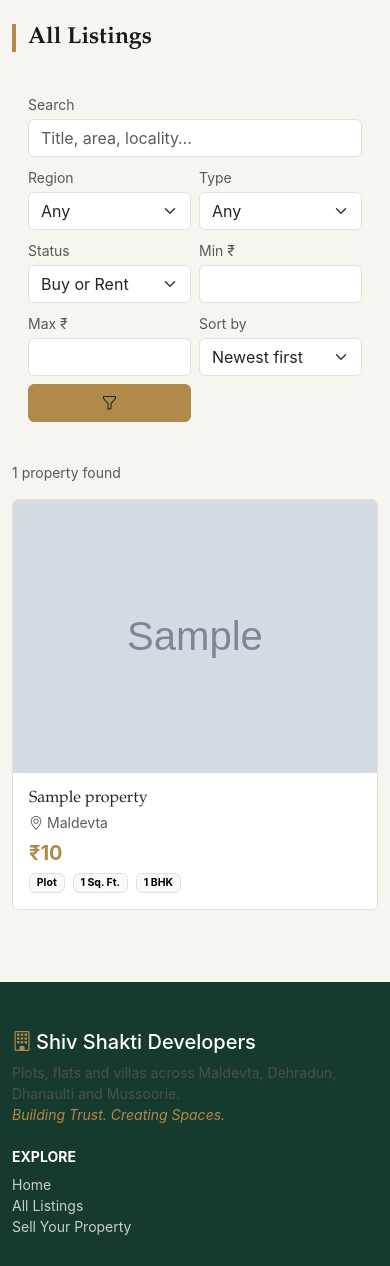
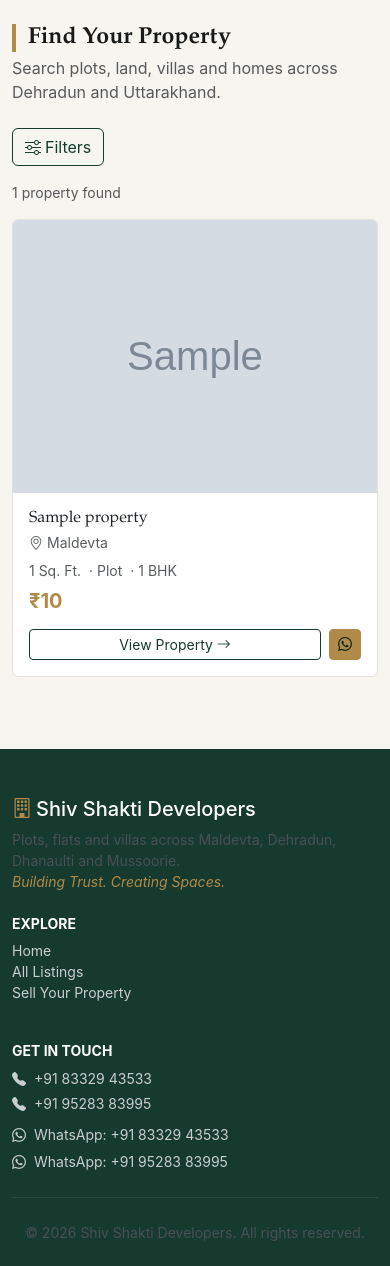
Before and after one commit to rahulbaliyan/property-portal, a Django app: page /properties/ in a window 390 px wide. Shown: the part 111-1377 px from the top of the page. After the commit the page ends 1352 px from the top, so only its background shows below. Run offline with Django 5.2, Linux system fonts and the light colour scheme; tables that the repository leaves empty hold one stand-in row (values such as "Sample post"); grey boxes marked "Sample" are stand-in pictures.

Commit message:
Phase 4: redesign property card, mobile filter drawer, more filters
Card redesign moves the status label off the image (no more badge
clutter) into a plain eyebrow line, adds an explicit "View Property"
CTA plus a per-property WhatsApp quick-action, and drops the ecommerce-
style badge row for a plain spec line. Shared by home and listings, so
both pages pick it up.

Listings page adds Bedrooms and Featured filters (is_featured already
existed as a field, just wasn't sortable), and the filter bar becomes
a real bottom-sheet drawer on mobile via Bootstrap's native responsive
offcanvas (offcanvas-bottom + offcanvas-lg) — no custom JS needed, and
no duplicated markup between the mobile/desktop versions.

Co-Authored-By: Claude Sonnet 5 <noreply@anthropic.com>

```diff
--- a/properties/views.py
+++ b/properties/views.py
@@ -38,6 +38,7 @@ def property_list(request):
     region = request.GET.get("region", "")
     property_type = request.GET.get("property_type", "")
     listing_intent = request.GET.get("listing_intent", "")
+    bedrooms_raw = request.GET.get("bedrooms", "").strip()
     min_price_raw = request.GET.get("min_price", "").strip()
     max_price_raw = request.GET.get("max_price", "").strip()
     sort = request.GET.get("sort", "newest")
@@ -55,6 +56,16 @@ def property_list(request):
     if listing_intent in Property.ListingIntent.values:
         qs = qs.filter(listing_intent=listing_intent)
 
+    # "4" means exactly 4, "4+" means 4 or more — matches how bedroom
+    # counts are conventionally searched (a 5BHK buyer still wants to
+    # see it under a "4+" filter, not just literal 4BHK listings).
+    if bedrooms_raw.rstrip("+").isdigit():
+        bedrooms = int(bedrooms_raw.rstrip("+"))
+        if bedrooms_raw.endswith("+"):
+            qs = qs.filter(bedrooms__gte=bedrooms)
+        else:
+            qs = qs.filter(bedrooms=bedrooms)
+
     min_price = _parse_decimal(min_price_raw)
     if min_price is not None:
         qs = qs.filter(price__gte=min_price)
@@ -66,8 +77,10 @@ def property_list(request):
         "price_asc": "price",
         "price_desc": "-price",
         "newest": "-created_at",
+        "featured": "-is_featured",
     }
-    qs = qs.order_by(sort_map.get(sort, "-created_at"))
+    order = sort_map.get(sort, "-created_at")
+    qs = qs.order_by(order, "-created_at") if order != "-created_at" else qs.order_by(order)
 
     paginator = Paginator(qs, 12)
     page_obj = paginator.get_page(request.GET.get("page"))
@@ -77,11 +90,13 @@ def property_list(request):
         "regions": Property.Region.choices,
         "property_types": Property.PropertyType.choices,
         "listing_intents": Property.ListingIntent.choices,
+        "bedroom_options": [1, 2, 3, "4+"],
         "filters": {
             "q": q,
             "region": region,
             "property_type": property_type,
             "listing_intent": listing_intent,
+            "bedrooms": bedrooms_raw,
             "min_price": min_price_raw,
             "max_price": max_price_raw,
             "sort": sort,
--- a/static/css/style.css
+++ b/static/css/style.css
@@ -171,6 +171,18 @@ h1, h2, h3 {
   top: 0.75rem;
   right: 0.75rem;
 }
+.property-card-media-link { display: block; }
+.property-card .card-body { position: relative; }
+.property-card-eyebrow {
+  font-size: 0.7rem;
+  font-weight: 700;
+  letter-spacing: 0.06em;
+  text-transform: uppercase;
+  color: var(--slate);
+  margin-bottom: 0.35rem;
+}
+.property-card-eyebrow i { font-size: 0.5rem; margin-right: 0.4rem; vertical-align: middle; }
+.property-card-specs { line-height: 1.4; }
 
 .section-title {
   font-weight: 700;
@@ -197,11 +209,16 @@ h1, h2, h3 {
 
 .sticky-inquiry { position: sticky; top: 5.5rem; }
 
-/* Filter bar */
+/* Filter bar — a Bootstrap responsive offcanvas: a real bottom-sheet
+   drawer below the lg breakpoint, a normal inline block above it. */
 .filter-bar {
   background-color: var(--bg-soft);
   border-radius: var(--radius-md);
 }
+@media (min-width: 992px) {
+  .filter-offcanvas .offcanvas-body { padding: 0; }
+}
+.filter-offcanvas .offcanvas-body { max-height: 70vh; overflow-y: auto; }
 
 /* Trust stats strip */
 .trust-stats {
--- a/templates/properties/_card.html
+++ b/templates/properties/_card.html
@@ -1,7 +1,7 @@
 {% load static %}
 <div class="col-sm-6 col-lg-4">
-  <a href="{{ property.get_absolute_url }}" class="text-decoration-none text-reset">
-    <div class="card property-card position-relative">
+  <div class="card property-card h-100">
+    <a href="{{ property.get_absolute_url }}" class="property-card-media-link" tabindex="-1" aria-hidden="true">
       {% with img=property.images.all|first %}
       <div class="card-img-wrap">
         {% if img %}
@@ -18,31 +18,35 @@
         {% endif %}
       </div>
       {% endwith %}
+    </a>
+    <div class="card-body">
       {% if property.status == "under_negotiation" %}
-        <span class="badge text-bg-warning badge-status-sold">Under Negotiation</span>
+        <p class="property-card-eyebrow text-warning-emphasis"><i class="bi bi-circle-fill"></i>Under Negotiation</p>
       {% elif property.listing_intent == "rent" %}
-        <span class="badge text-bg-light border badge-status-sold">For Rent</span>
+        <p class="property-card-eyebrow"><i class="bi bi-circle-fill"></i>For Rent</p>
       {% endif %}
-      <div class="card-body">
-        <div class="d-flex justify-content-between align-items-start mb-1">
-          <h3 class="h6 mb-0 text-truncate">{{ property.title }}</h3>
-        </div>
+      <h3 class="h6 mb-1">
+        <a href="{{ property.get_absolute_url }}" class="stretched-link text-reset text-decoration-none">{{ property.title }}</a>
+      </h3>
       <p class="small text-muted mb-2">
         <i class="bi bi-geo-alt me-1"></i>{{ property.get_region_display }}
       </p>
+      <p class="property-card-specs small text-muted mb-2">
+        {{ property.area_value|floatformat:0 }} {{ property.get_area_unit_display }}
+        <span class="mx-1">&middot;</span>{{ property.get_property_type_display }}
+        {% if property.bedrooms %}<span class="mx-1">&middot;</span>{{ property.bedrooms }} BHK{% endif %}
+      </p>
       {% if property.public_price %}
-          <p class="price h5 mb-2">&#8377;{{ property.public_price|floatformat:0 }}</p>
+        <p class="price h5 mb-3">&#8377;{{ property.public_price|floatformat:0 }}</p>
       {% else %}
-          <p class="price h6 mb-2"><i class="bi bi-telephone-fill me-1"></i>Call for Price</p>
+        <p class="price h6 mb-3"><i class="bi bi-telephone-fill me-1"></i>Call for Price</p>
       {% endif %}
-        <div class="d-flex flex-wrap gap-2 small text-muted">
-          <span class="badge text-bg-light border">{{ property.get_property_type_display }}</span>
-          <span class="badge text-bg-light border">{{ property.area_value|floatformat:0 }} {{ property.get_area_unit_display }}</span>
-          {% if property.bedrooms %}
-            <span class="badge text-bg-light border">{{ property.bedrooms }} BHK</span>
+      <div class="d-flex gap-2 position-relative" style="z-index: 2;">
+        <a href="{{ property.get_absolute_url }}" class="btn btn-sm btn-outline-brand flex-grow-1">View Property <i class="bi bi-arrow-right"></i></a>
+        {% if settings_whatsapp_number %}
+          <a href="https://wa.me/{{ settings_whatsapp_number }}?text={{ property.whatsapp_message|urlencode }}" target="_blank" rel="noopener" class="btn btn-sm btn-brand" aria-label="WhatsApp about {{ property.title }}"><i class="bi bi-whatsapp"></i></a>
         {% endif %}
       </div>
     </div>
   </div>
-  </a>
 </div>
--- a/templates/properties/list.html
+++ b/templates/properties/list.html
@@ -4,9 +4,20 @@
 
 {% block content %}
 <div class="container py-4">
-  <h1 class="h3 section-title mb-4">All Listings</h1>
+  <h1 class="h3 section-title mb-1">Find Your Property</h1>
+  <p class="text-muted mb-4">Search plots, land, villas and homes across Dehradun and Uttarakhand.</p>
 
-  <form method="get" class="filter-bar p-3 mb-4">
+  <button type="button" class="btn btn-outline-brand d-lg-none mb-3" data-bs-toggle="offcanvas" data-bs-target="#filterOffcanvas" aria-controls="filterOffcanvas">
+    <i class="bi bi-sliders me-1"></i>Filters
+  </button>
+
+  <div class="offcanvas offcanvas-bottom offcanvas-lg filter-offcanvas" tabindex="-1" id="filterOffcanvas" aria-labelledby="filterOffcanvasLabel">
+    <div class="offcanvas-header d-lg-none">
+      <h2 class="offcanvas-title h6 mb-0" id="filterOffcanvasLabel">Filters</h2>
+      <button type="button" class="btn-close" data-bs-dismiss="offcanvas" aria-label="Close"></button>
+    </div>
+    <div class="offcanvas-body">
+      <form method="get" class="filter-bar p-lg-3 mb-lg-4">
         <div class="row g-2 align-items-end">
           <div class="col-md-2">
             <label class="form-label small text-muted mb-1" for="q">Search</label>
@@ -39,27 +50,39 @@
               {% endfor %}
             </select>
           </div>
-      <div class="col-6 col-md-1">
-        <label class="form-label small text-muted mb-1" for="min_price">Min &#8377;</label>
-        <input type="number" min="0" class="form-control" id="min_price" name="min_price" value="{{ filters.min_price }}">
-      </div>
-      <div class="col-6 col-md-1">
-        <label class="form-label small text-muted mb-1" for="max_price">Max &#8377;</label>
-        <input type="number" min="0" class="form-control" id="max_price" name="max_price" value="{{ filters.max_price }}">
+          <div class="col-6 col-md-2">
+            <label class="form-label small text-muted mb-1" for="bedrooms">Bedrooms</label>
+            <select class="form-select" id="bedrooms" name="bedrooms">
+              <option value="">Any</option>
+              {% for value in bedroom_options %}
+                <option value="{{ value }}" {% if filters.bedrooms == value|stringformat:"s" %}selected{% endif %}>{{ value }} BHK</option>
+              {% endfor %}
+            </select>
           </div>
           <div class="col-6 col-md-2">
             <label class="form-label small text-muted mb-1" for="sort">Sort by</label>
             <select class="form-select" id="sort" name="sort">
               <option value="newest" {% if filters.sort == "newest" %}selected{% endif %}>Newest first</option>
+              <option value="featured" {% if filters.sort == "featured" %}selected{% endif %}>Featured</option>
               <option value="price_asc" {% if filters.sort == "price_asc" %}selected{% endif %}>Price: Low to High</option>
               <option value="price_desc" {% if filters.sort == "price_desc" %}selected{% endif %}>Price: High to Low</option>
             </select>
           </div>
-      <div class="col-6 col-md-1 d-grid">
-        <button type="submit" class="btn btn-brand"><i class="bi bi-funnel"></i></button>
+          <div class="col-6 col-md-2">
+            <label class="form-label small text-muted mb-1" for="min_price">Min &#8377;</label>
+            <input type="number" min="0" class="form-control" id="min_price" name="min_price" value="{{ filters.min_price }}">
+          </div>
+          <div class="col-6 col-md-2">
+            <label class="form-label small text-muted mb-1" for="max_price">Max &#8377;</label>
+            <input type="number" min="0" class="form-control" id="max_price" name="max_price" value="{{ filters.max_price }}">
+          </div>
+          <div class="col-12 col-md-2 d-grid">
+            <button type="submit" class="btn btn-brand"><i class="bi bi-funnel me-1"></i>Apply</button>
           </div>
         </div>
       </form>
+    </div>
+  </div>
 
   {% if page_obj.object_list %}
     <p class="text-muted small">{{ page_obj.paginator.count }} propert{{ page_obj.paginator.count|pluralize:"y,ies" }} found</p>
```
Lines whose indentation alone changed are shown as unchanged.
